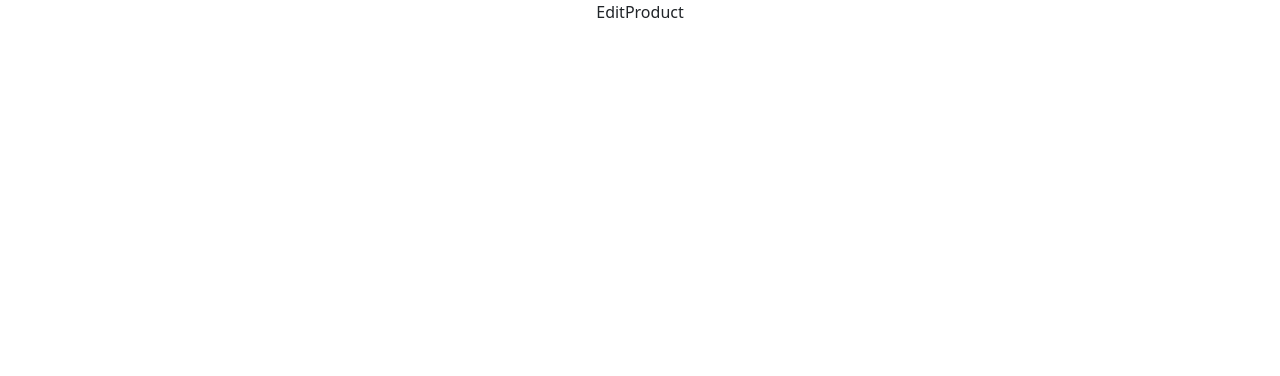
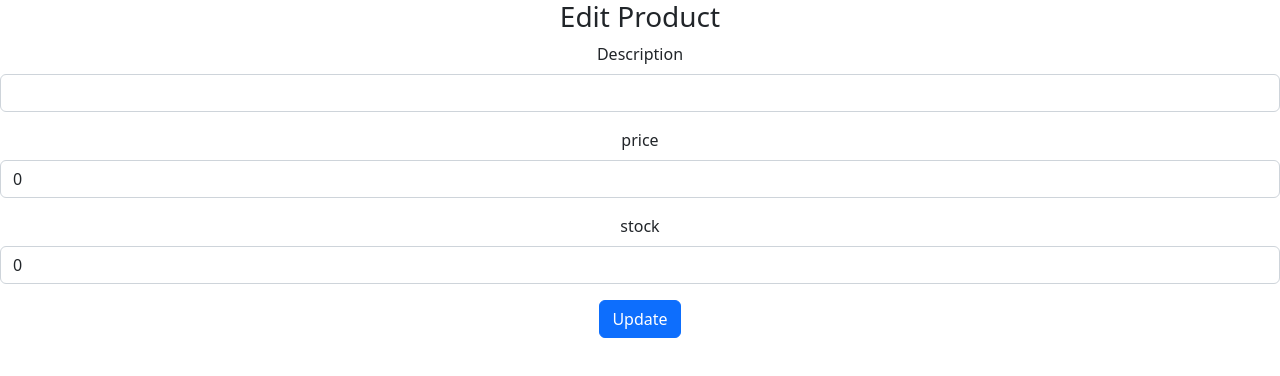
Before and after one commit to grum1n/laravel-react-crud, a React (Create React App) app in the folder client/: page /edit/1 in a window 1280 px wide. Shown: the top 376 px of the page. Built offline with nearby package versions, Linux system fonts and the light colour scheme; no server answers.

Commit message:
added code to EditProduct.js

```diff
--- a/client/src/components/CreateProduct.js
+++ b/client/src/components/CreateProduct.js
@@ -15,9 +15,6 @@
         e.preventDefault();
         await axios.post(endpoint, {description: description, price: price, stock: stock});
         navigate('/');
-        setDescription('')
-        setPrice(0)
-        setStock(0)
     }
 
 
--- a/client/src/components/EditProduct.js
+++ b/client/src/components/EditProduct.js
@@ -1,8 +1,75 @@
-import React from 'react'
+import axios, { Axios } from 'axios';
+import React, { useEffect, useState } from 'react'
+import { useNavigate, useParams } from 'react-router-dom';
+
+const endpoint = 'http://localhost:8000/api/product/';
 
 const EditProduct = () => {
+    const {id} = useParams();
+    const [ description, setDescription ] = useState('');
+    const [ price, setPrice ] = useState(0);
+    const [ stock, setStock ] = useState(0);
+
+    const navigate = useNavigate();
+
+    const update = async (e) => {
+        e.preventDefault();
+
+        await axios.put( `${endpoint}${id}`, {
+            description: description,
+            price: price,
+            stock: stock
+        })
+        navigate('/');
+    }
+
+    useEffect(() => {
+        const getProductById = async () => {
+            const response = await axios.get(`${endpoint}${id}`)
+            setDescription(response.data.description);
+            setPrice(response.data.price);
+            setStock(response.data.stock);
+        }
+        getProductById();
+    }, [])
+
+
     return (
-        <div>EditProduct</div>
+        <div>
+            <h3>Edit Product</h3>
+            <form onSubmit={update}>
+                <div className='mb-3'>
+                    <label className='form-label'>Description</label>
+                    <input
+                        type='text'
+                        value={description}
+                        className='form-control'
+                        onChange={(e) => setDescription(e.target.value)}
+                    />
+                </div>
+                <div className='mb-3'>
+                    <label className='form-label'>price</label>
+                    <input
+                        type='number'
+                        value={price}
+                        className='form-control'
+                        onChange={(e) => setPrice(e.target.value)}
+                    />
+                </div>
+                <div className='mb-3'>
+                    <label className='form-label'>stock</label>
+                    <input
+                        type='number'
+                        value={stock}
+                        className='form-control'
+                        onChange={(e) => setStock(e.target.value)}
+                    />
+                </div>
+                <button type='submit' className='btn btn-primary'>Update</button>
+
+            </form>
+
+        </div>
     )
 }
 
```
